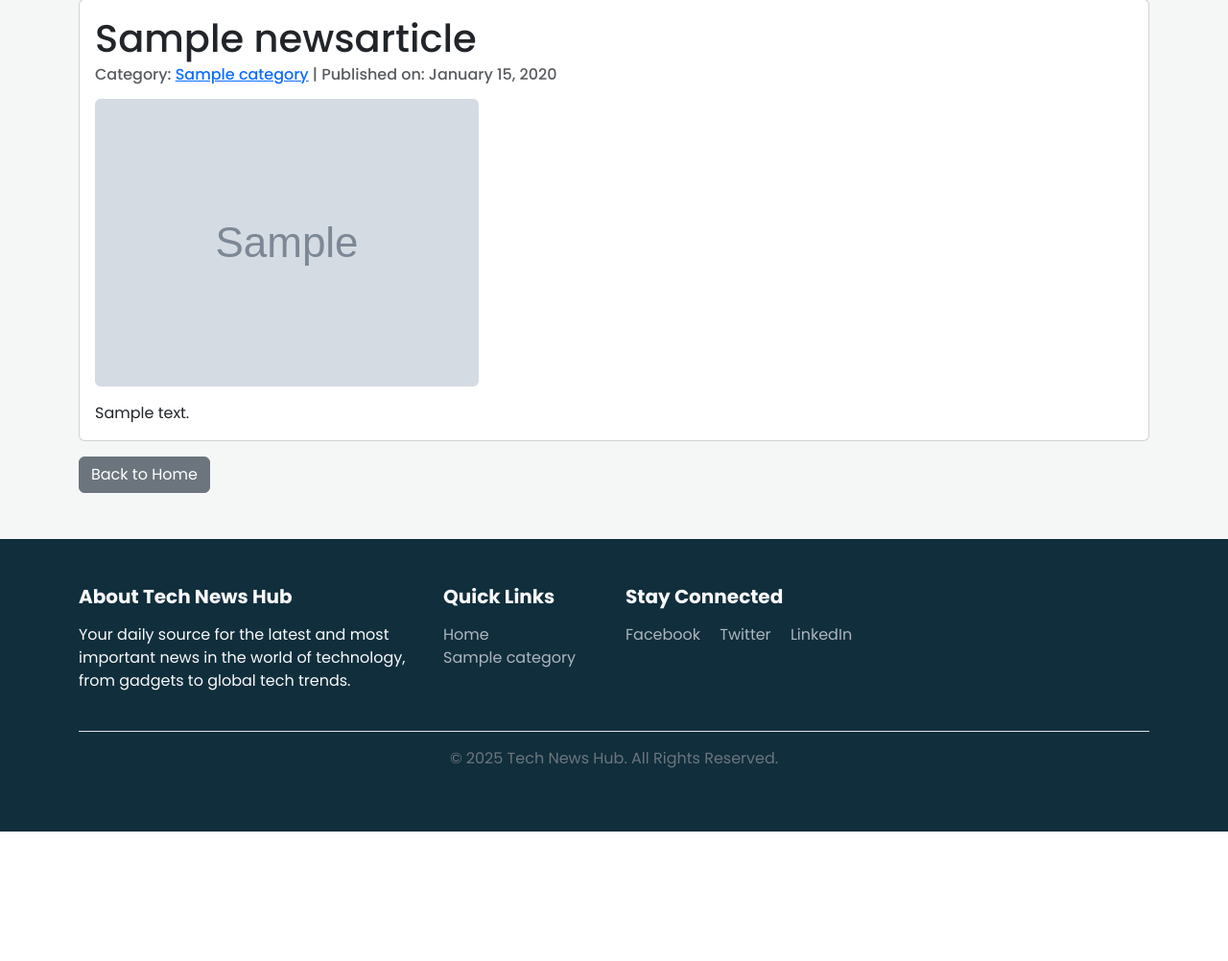
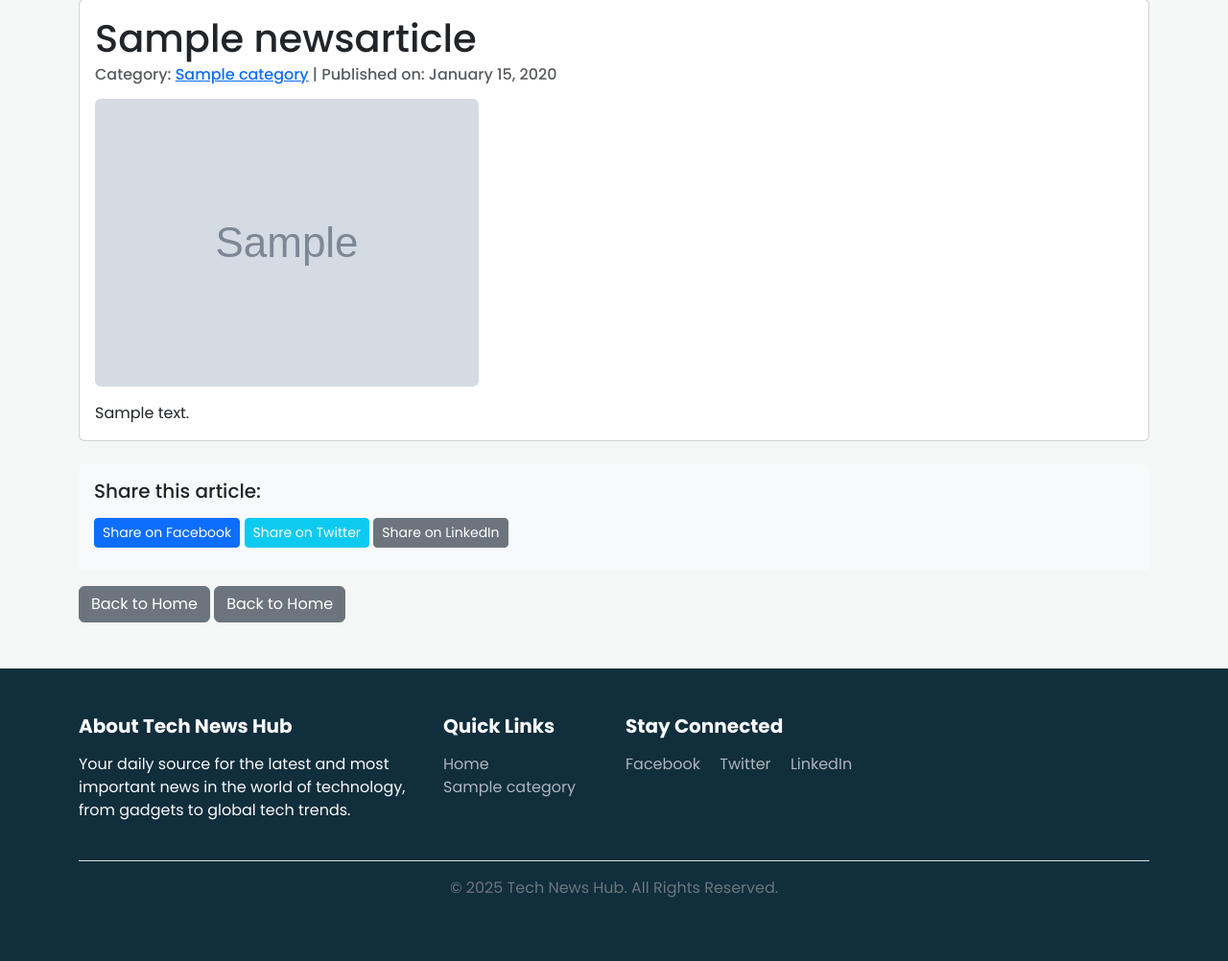
Before and after one commit to Anuragkar98/tech_news_hub, a Django app: page /article/1/ in a window 1280 px wide. Shown: the part 171-1173 px from the top of the page at 96% size. Before the commit the page ends 1038 px from the top, so only its background shows below. Run offline with Django 5.2, Linux system fonts and the light colour scheme; tables that the repository leaves empty hold one stand-in row (values such as "Sample post"); grey boxes marked "Sample" are stand-in pictures; some libraries are stand-ins or nearby versions.

Commit message:
Add social media share buttons

```diff
--- a/main/templates/main/detail.html
+++ b/main/templates/main/detail.html
@@ -20,5 +20,21 @@
             <div class="card-text">{{ article.content|safe }}</div>
         </div>
     </div>
+    <div class="mt-4 p-3 bg-light rounded">
+        <h5 class="mb-3">Share this article:</h5>
+        <a href="https://www.facebook.com/sharer/sharer.php?u={{ request.build_absolute_uri }}" target="_blank" class="btn btn-primary btn-sm mb-2">
+            Share on Facebook
+        </a>
+        <a href="https://twitter.com/intent/tweet?url={{ request.build_absolute_uri }}&text={{ article.title }}" target="_blank" class="btn btn-info btn-sm text-white mb-2">
+            Share on Twitter
+        </a>
+        <a href="https://www.linkedin.com/shareArticle?mini=true&url={{ request.build_absolute_uri }}&title={{ article.title }}" target="_blank" class="btn btn-secondary btn-sm mb-2">
+            Share on LinkedIn
+        </a>
+    </div>
+
+
     <a href="{% url 'home' %}" class="btn btn-secondary mt-3">Back to Home</a>
+    <a href="{% url 'home' %}" class="btn btn-secondary mt-3">Back to Home</a>
+
 {% endblock %}
```
